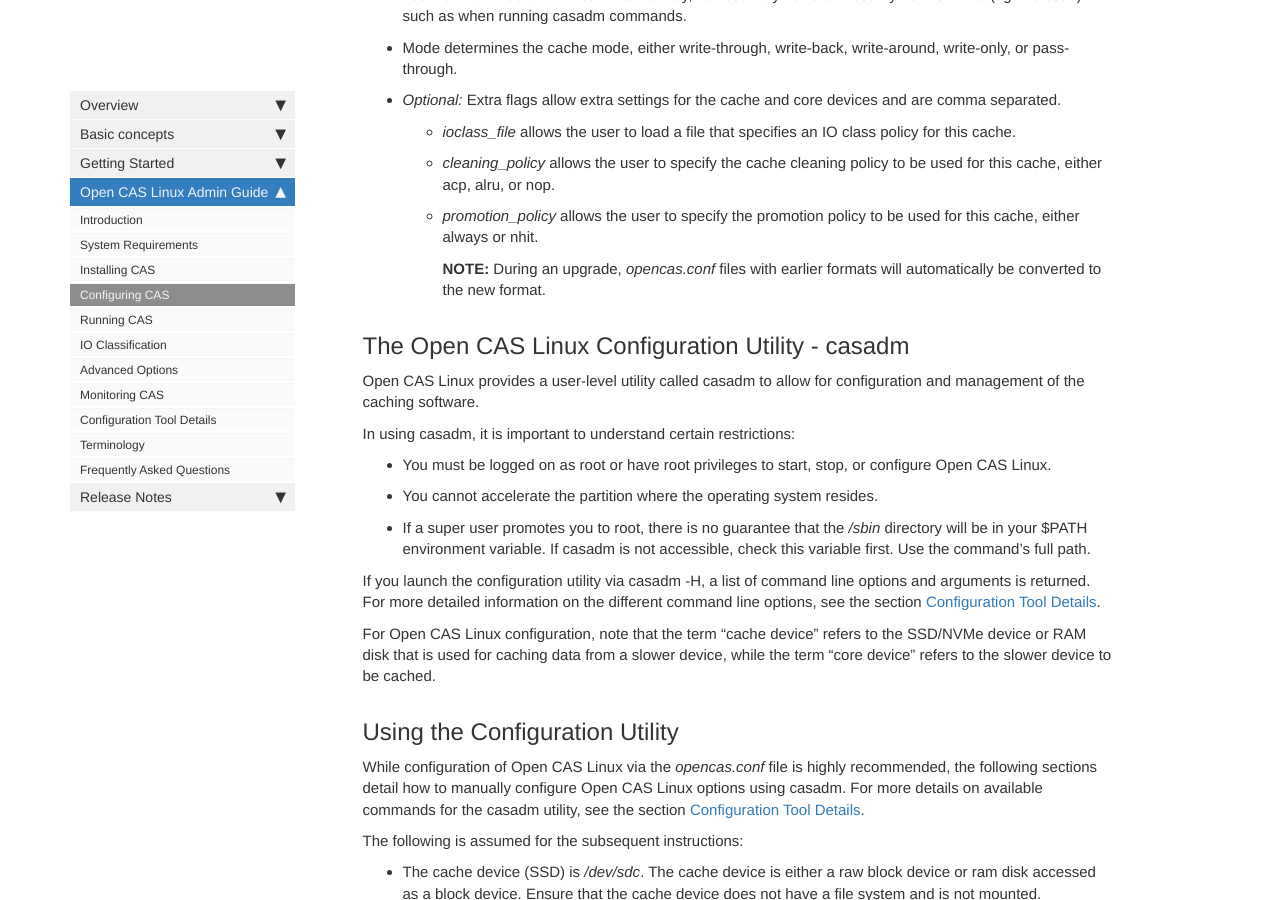
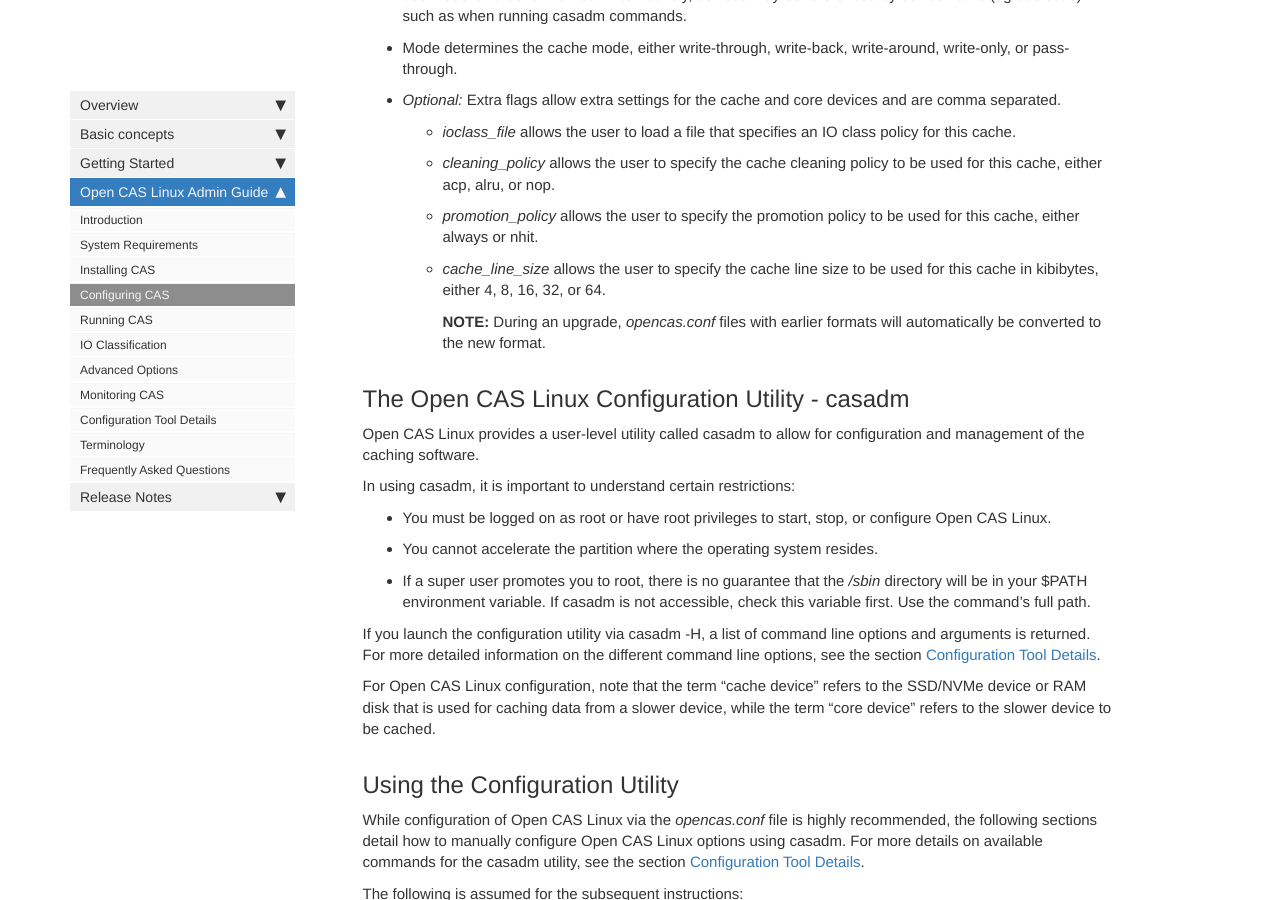
Before and after one commit to Open-CAS/open-cas.github.io, a Jekyll site: the page built from pages/open_cas_linux/guide_configuring.md, in a window 1280 px wide and 900 px high, scrolled down 2737 px. Built offline with Jekyll 4.4.1, drawn with Linux system fonts in a browser that asks for light colours; nearby versions of some CDN libraries; comment, search, counter and statistics services are not loaded.

Commit message:
Add extra flag cache_line_size to configuring page.

```diff
--- a/pages/open_cas_linux/guide_configuring.md
+++ b/pages/open_cas_linux/guide_configuring.md
@@ -141,6 +141,9 @@
 
     -   *promotion_policy* allows the user to specify the promotion policy
         to be used for this cache, either always or nhit.
+
+    -   *cache_line_size* allows the user to specify the cache line size to be
+	used for this cache in kibibytes, either 4, 8, 16, 32, or 64.
 
         **NOTE:** During an upgrade, *opencas.conf* files with earlier formats
         will automatically be converted to the new format.
```
